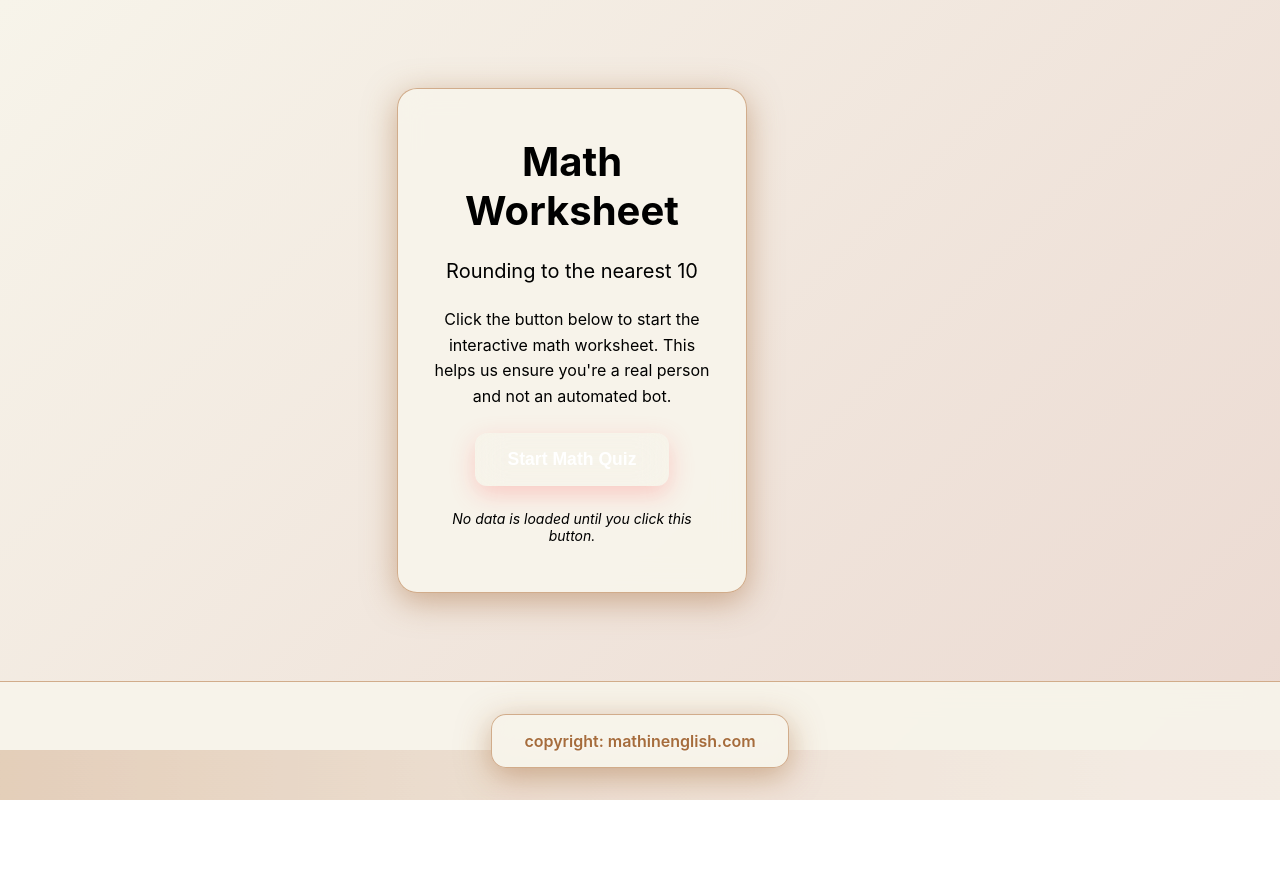
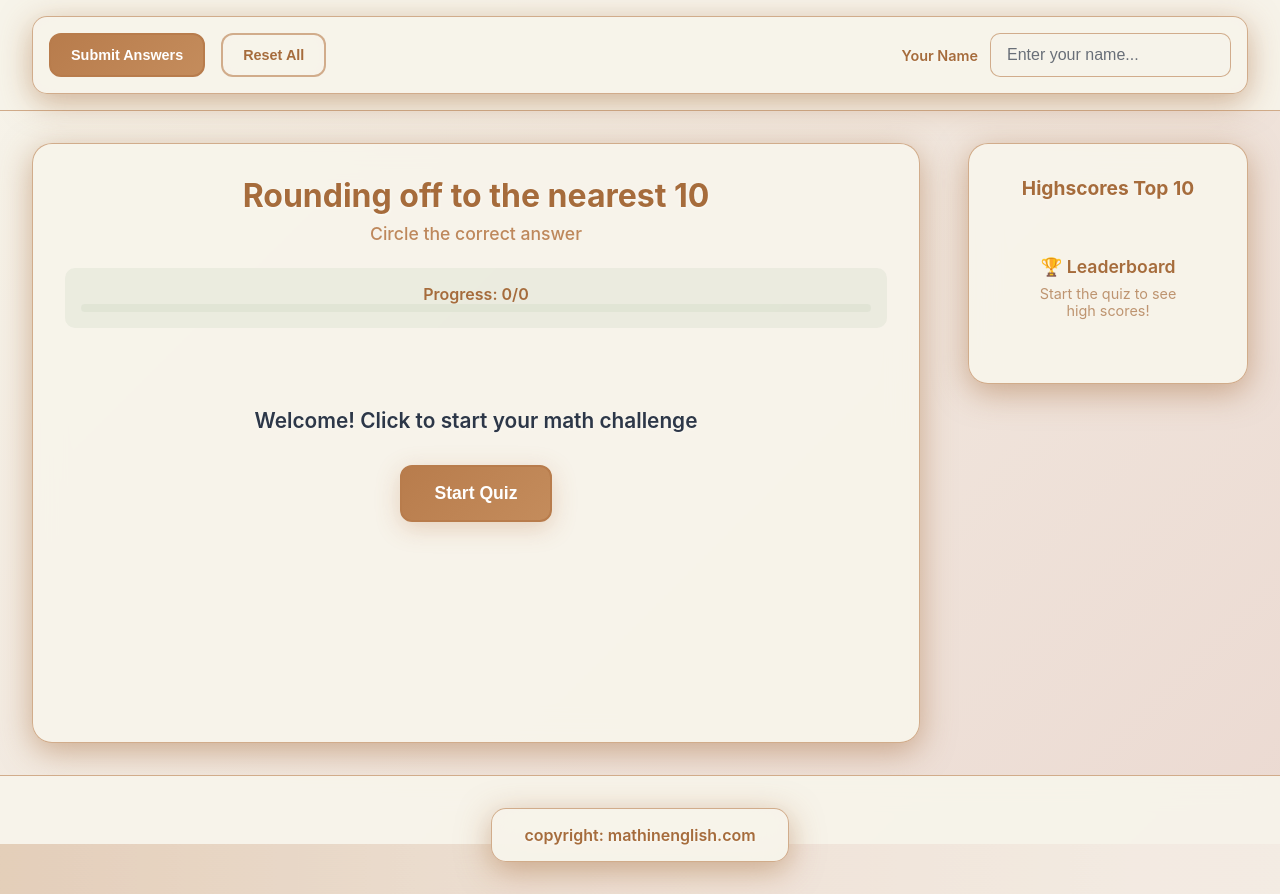
Before and after one commit to nishanajihah/math-worksheet-vue, a Vue app: page / in a window 1280 px wide. Before the commit the page ends 800 px from the top, so only its background shows below. Built offline with nearby package versions, Linux system fonts and the light colour scheme.

Commit message:
chore: remove unused code and improve overall structure in App.vue

```diff
--- a/src/App.vue
+++ b/src/App.vue
@@ -25,7 +25,6 @@ const criticalError = ref(false)
 
 // Security and activation
 const hasRealUser = ref(false)
-const appActivated = ref(false)
 const honeypot = ref('')
 
 // Rate limiting
@@ -62,15 +61,12 @@ const activateApp = () => {
   }
 
   // Activate application
-  appActivated.value = true
   hasRealUser.value = true
-  console.log('App manually activated by user')
+  console.log('User activated app - loading data')
 
   // Load initial data
   loadInitialData()
-}
-
-// ================================
+}// ================================
 // DATA LOADING
 // ================================
 const loadInitialData = async () => {
@@ -78,11 +74,6 @@ const loadInitialData = async () => {
   if (dataLoaded.value || isLoading.value) return
 
   // Security checks
-  if (!appActivated.value) {
-    console.log('API call blocked - app not manually activated')
-    return
-  }
-
   if (isBot()) {
     console.log('API call blocked - bot detected')
     return
@@ -286,8 +277,8 @@ onMounted(() => {
 
 <template>
   <div class="glassmorphic-app">
-    <!-- Navigation (only shown when activated) -->
-    <nav v-if="appActivated" class="glass-nav">
+    <!-- Navigation -->
+    <nav class="glass-nav">
       <div class="nav-container">
         <div class="unified-controls-container">
           <div class="controls-left">
@@ -359,40 +350,8 @@ onMounted(() => {
       </div>
     </div>
 
-    <!-- Activation Screen (shown when app not activated) -->
-    <main v-if="!appActivated" class="main-grid activation-mode">
-      <section class="glass-panel activation-panel">
-        <div class="activation-content">
-          <h1 class="activation-title">Math Worksheet</h1>
-          <p class="activation-subtitle">Rounding to the nearest 10</p>
-          <p class="activation-description">
-            Click the button below to start the interactive math worksheet.
-            This helps us ensure you're a real person and not an automated bot.
-          </p>
-
-          <!-- Honeypot trap -->
-          <input
-            v-model="honeypot"
-            type="text"
-            style="position: absolute; left: -9999px; visibility: hidden;"
-            tabindex="-1"
-            autocomplete="off"
-            aria-hidden="true"
-          />
-
-          <button @click="activateApp" class="glass-btn activation-btn">
-            Start Math Quiz
-          </button>
-
-          <p class="activation-note">
-            No data is loaded until you click this button.
-          </p>
-        </div>
-      </section>
-    </main>
-
-    <!-- Main Content (shown only after activation) -->
-    <main v-else class="main-grid">
+    <!-- Main Content -->
+    <main class="main-grid">
       <!-- Questions Panel -->
       <section class="glass-panel questions-panel">
         <div class="panel-header">
@@ -416,7 +375,7 @@ onMounted(() => {
 
         <!-- Waiting for User Interaction -->
         <div v-if="!hasRealUser && !isLoading" class="interaction-prompt">
-          <div class="prompt-text">👋 Welcome! Click anywhere to start your math challenge</div>
+          <div class="prompt-text">Welcome! Click to start your math challenge</div>
           <button @click="activateApp" class="glass-btn start-btn">Start Quiz</button>
         </div>
 
@@ -547,67 +506,5 @@ onMounted(() => {
 @import './css/footer.css';
 @import './css/responsive.css';
 
-/* Activation Screen Styles */
-.activation-mode {
-  justify-content: center;
-  align-items: center;
-  min-height: 80vh;
-}
 
-.activation-panel {
-  max-width: 500px;
-  margin: 0 auto;
-  text-align: center;
-  padding: 3rem 2rem;
-}
-
-.activation-content {
-  display: flex;
-  flex-direction: column;
-  gap: 1.5rem;
-  align-items: center;
-}
-
-.activation-title {
-  font-size: 2.5rem;
-  font-weight: 700;
-  color: var(--text-color);
-  margin: 0;
-}
-
-.activation-subtitle {
-  font-size: 1.25rem;
-  color: var(--secondary-text-color);
-  margin: 0;
-}
-
-.activation-description {
-  font-size: 1rem;
-  color: var(--text-color);
-  line-height: 1.6;
-  margin: 0;
-}
-
-.activation-btn {
-  padding: 1rem 2rem !important;
-  font-size: 1.1rem !important;
-  font-weight: 600 !important;
-  background: linear-gradient(135deg, var(--primary-color), var(--accent-color)) !important;
-  color: white !important;
-  border: none !important;
-  box-shadow: 0 8px 25px rgba(255, 107, 107, 0.3) !important;
-  transition: all 0.3s ease !important;
-}
-
-.activation-btn:hover {
-  transform: translateY(-2px) !important;
-  box-shadow: 0 12px 30px rgba(255, 107, 107, 0.4) !important;
-}
-
-.activation-note {
-  font-size: 0.875rem;
-  color: var(--secondary-text-color);
-  font-style: italic;
-  margin: 0;
-}
 </style>
```
